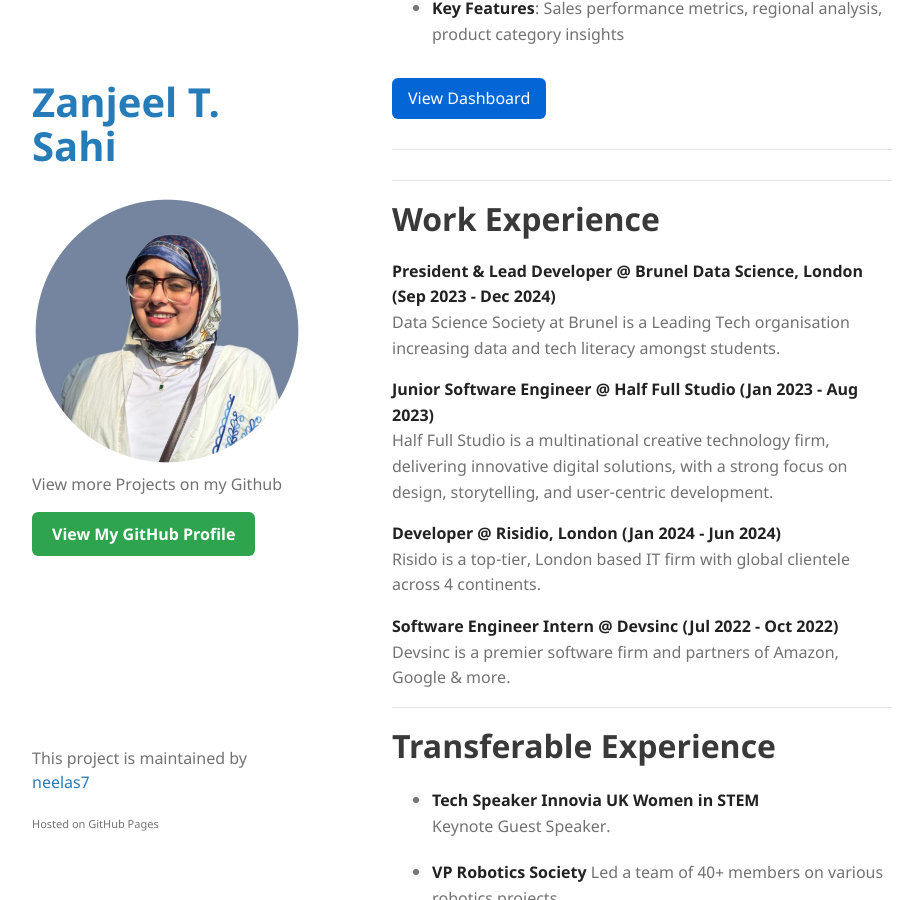
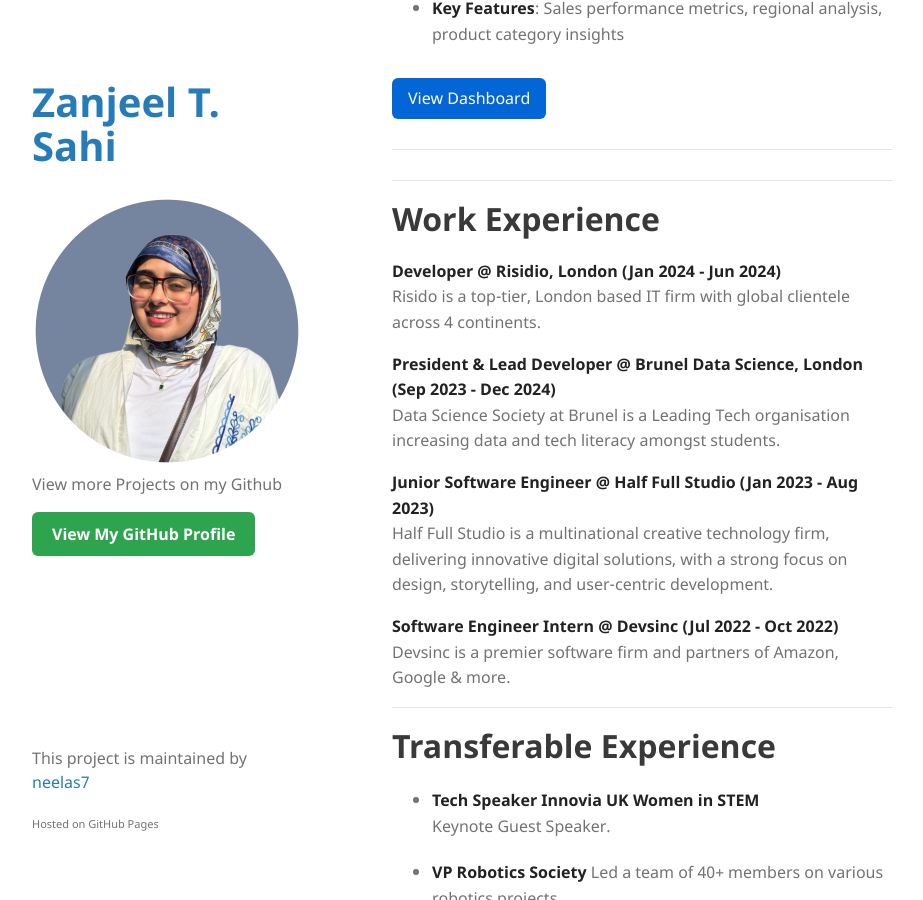
Before and after one commit to neelas7/portfolio, a Jekyll site: the page built from index.md, in a window 1280 px wide and 900 px high, scrolled down 8364 px. Shown: the whole window, without its empty margins (208-1131 px from the left). Built offline with Jekyll 4.4.1, drawn with Linux system fonts in a browser that asks for light colours.

Commit message:
updates5

```diff
--- a/index.md
+++ b/index.md
@@ -507,15 +507,14 @@ Here you'll find a collection of my projects in data analysis, machine learning,
 
 ## Work Experience
 
+**Developer  @ Risidio, London (Jan 2024 - Jun 2024)**
+  Risido is a top-tier, London based IT firm with global clientele across 4 continents.
+
  **President & Lead Developer @ Brunel Data Science, London (Sep 2023 - Dec 2024)**
   Data Science Society at Brunel is a Leading Tech organisation increasing data and tech literacy amongst students.
 
  **Junior Software Engineer @ Half Full Studio (Jan 2023 - Aug 2023)**
   Half Full Studio is a multinational creative technology firm, delivering innovative digital solutions, with a strong focus on design, storytelling, and user-centric development.
-
- **Developer  @ Risidio, London (Jan 2024 - Jun 2024)**
-  Risido is a top-tier, London based IT firm with global clientele across 4 continents.
-
 
  **Software Engineer Intern @ Devsinc (Jul 2022 - Oct 2022)**
   Devsinc is a premier software firm and partners of Amazon, Google & more.
```
